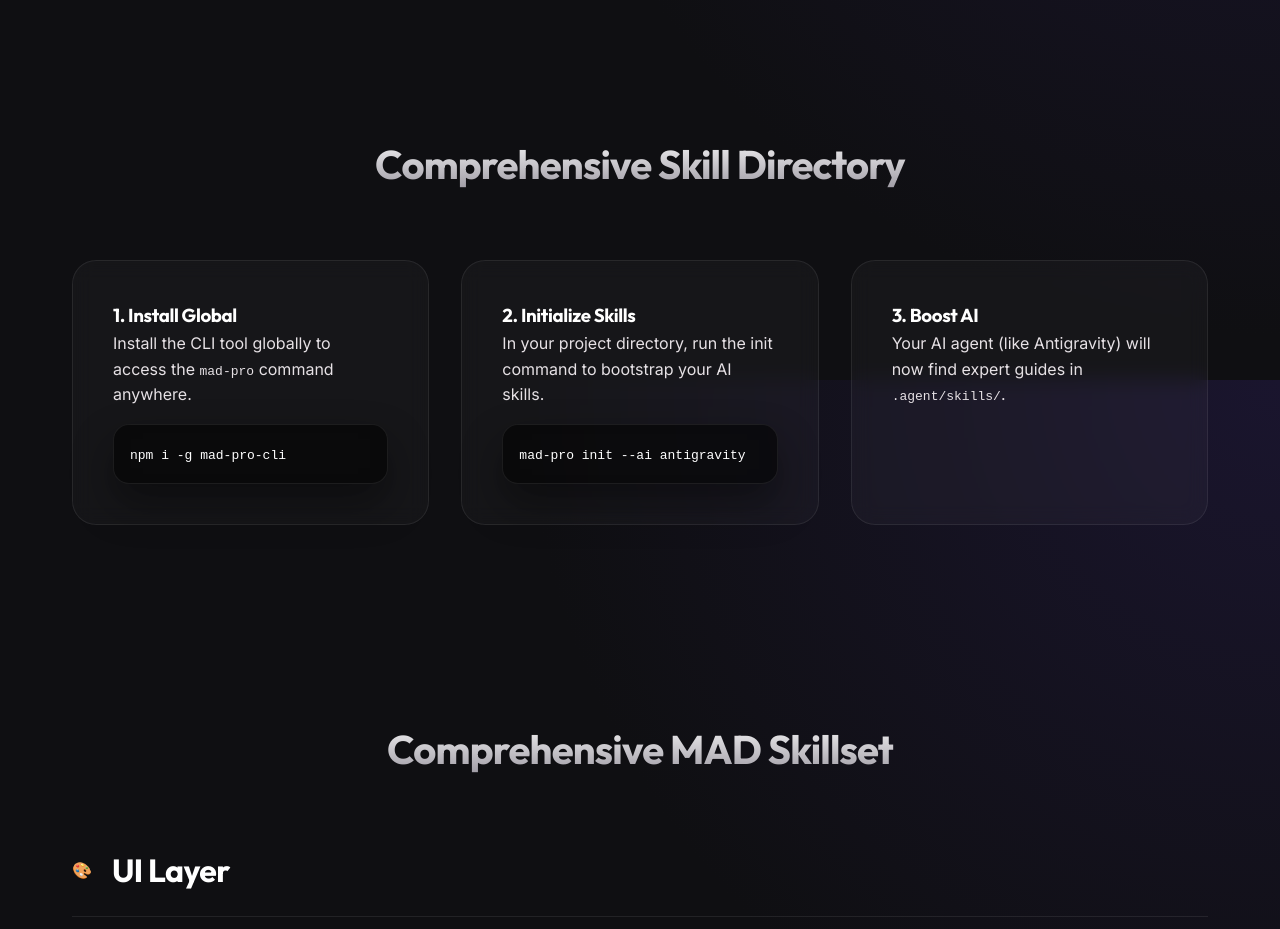
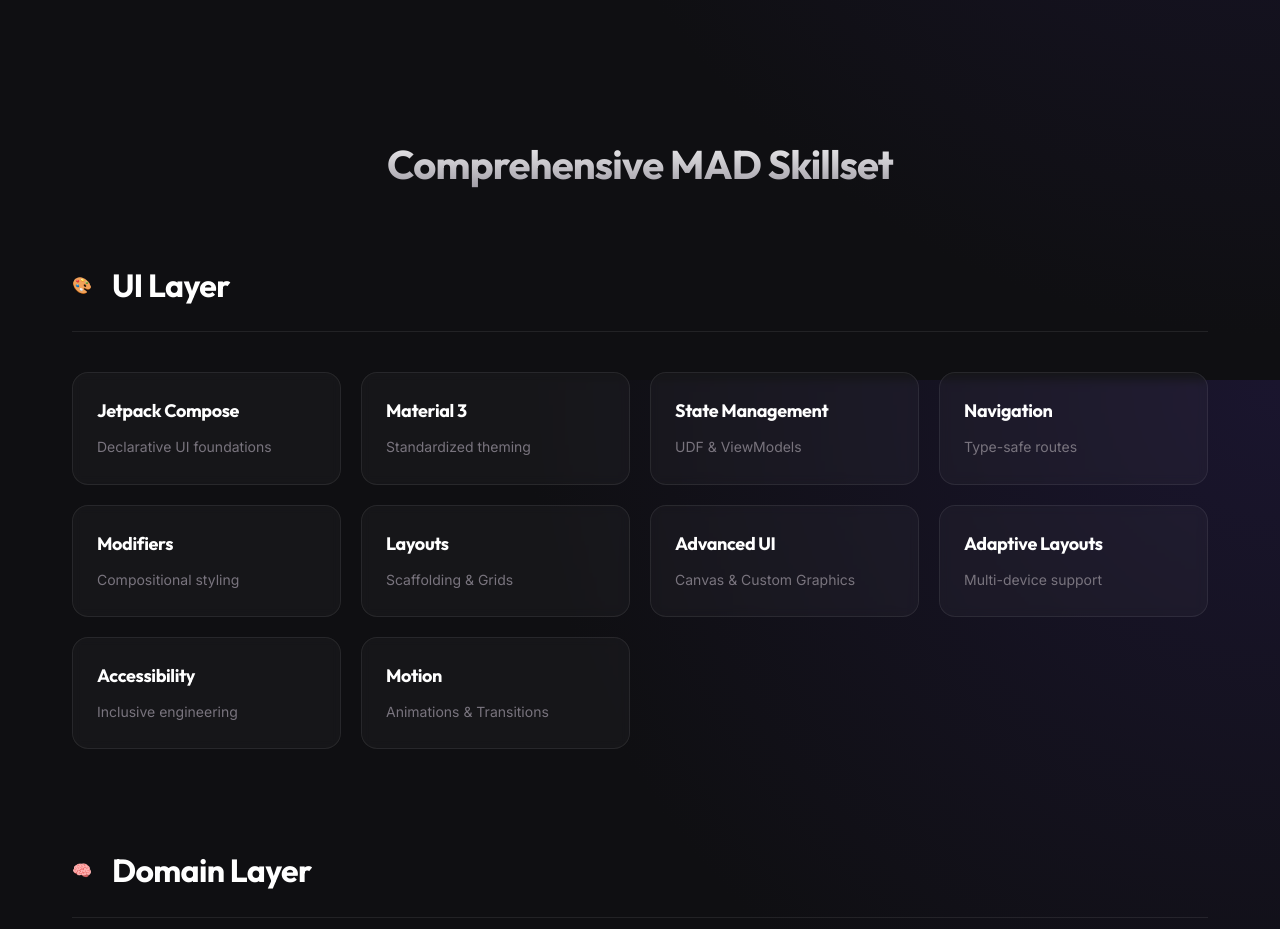
Before and after one commit to derohimat/MAD-Pro-SKILLS, a plain HTML site: page docs/index.html in a window 1280 px wide. Shown: the part 2020-2949 px from the top of the page. Drawn offline with Linux system fonts and the light colour scheme.

Commit message:
Final document polish: remove redundant sections and add smooth scrolling

```diff
--- a/docs/index.html
+++ b/docs/index.html
@@ -102,30 +102,6 @@
         </section>
 
         <section id="skillset" class="section">
-            <h2 class="section-title">Comprehensive Skill Directory</h2>
-            <div class="grid">
-                <div class="card">
-                    <h3>1. Install Global</h3>
-                    <p>Install the CLI tool globally to access the <code>mad-pro</code> command anywhere.</p>
-                    <div class="terminal" style="margin-top: 1rem; padding: 1rem;">
-                        <code style="color: #fff;">npm i -g mad-pro-cli</code>
-                    </div>
-                </div>
-                <div class="card">
-                    <h3>2. Initialize Skills</h3>
-                    <p>In your project directory, run the init command to bootstrap your AI skills.</p>
-                    <div class="terminal" style="margin-top: 1rem; padding: 1rem;">
-                        <code style="color: #fff;">mad-pro init --ai antigravity</code>
-                    </div>
-                </div>
-                <div class="card">
-                    <h3>3. Boost AI</h3>
-                    <p>Your AI agent (like Antigravity) will now find expert guides in <code>.agent/skills/</code>.</p>
-                </div>
-            </div>
-        </section>
-
-        <section class="section">
             <h2 class="section-title">Comprehensive MAD Skillset</h2>
 
             <!-- UI Layer -->
--- a/docs/style.css
+++ b/docs/style.css
@@ -17,6 +17,10 @@
     margin: 0;
     padding: 0;
     box-sizing: border-box;
+}
+
+html {
+    scroll-behavior: smooth;
 }
 
 body {
```
